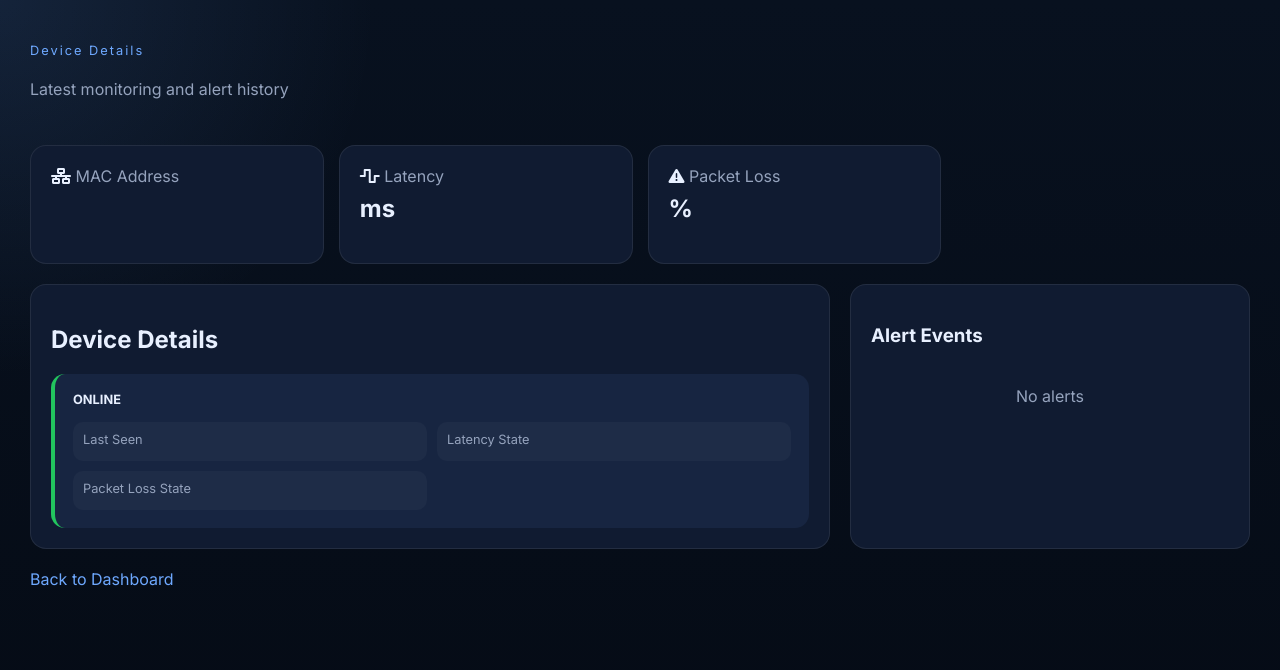
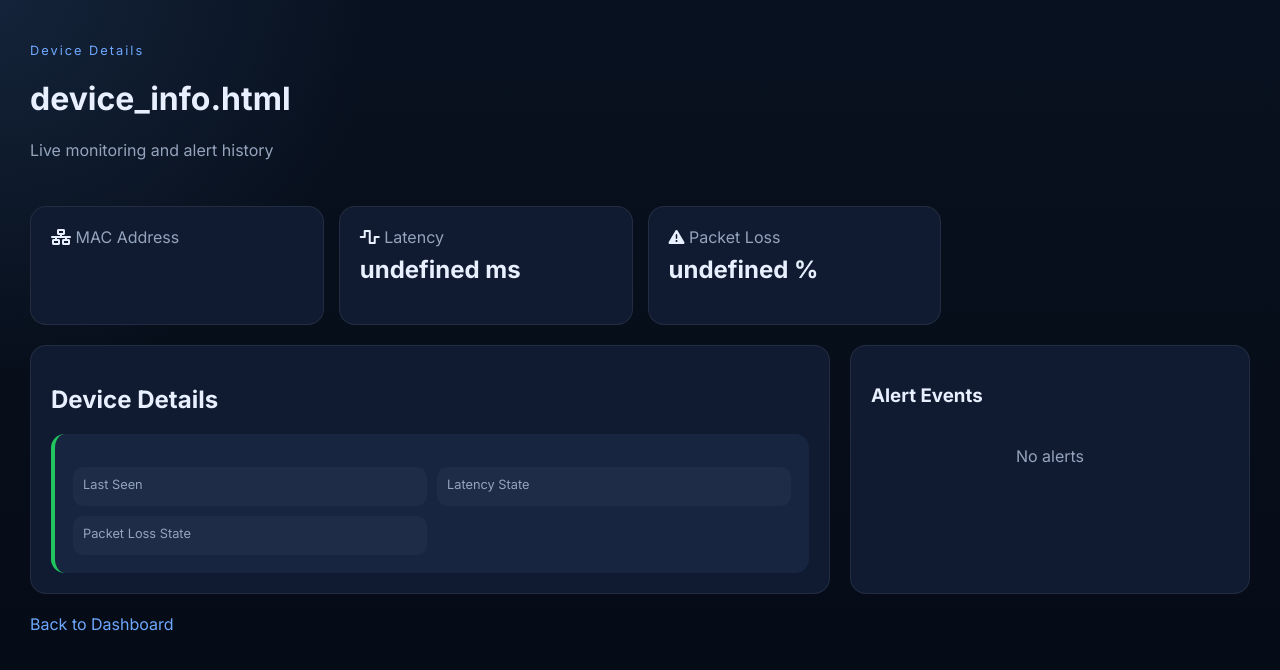
Before and after one commit to teymuri-alireza/woninet, a FastAPI app: template woninet/server/templates/device_info.html in a window 1280 px wide. Shown: the top 670 px of the page. Run offline with FastAPI, Linux system fonts and the light colour scheme; the template is opened without the code that fills it, so the values that code supplies are empty; parts of the project's set-up code (start-up, migrations or seed data) failed here and were passed over; some libraries are stand-ins or nearby versions.

Commit message:
feat(ui): add interval update for device info page

```diff
--- /dev/null
+++ b/woninet/server/static/js/device_info.js
@@ -0,0 +1,91 @@
+const deviceIP = document.getElementById("device-ip");
+const latency = document.getElementById("device-latency");
+const deviceMAC = document.getElementById("device-mac");
+const packetLoss = document.getElementById("device-packet-loss");
+const status = document.getElementById("device-status");
+const lastSeen = document.getElementById("device-last-seen");
+const alertSatteLatency = document.getElementById("alert-state-latency");
+const alertStatePacketLoss = document.getElementById("alert-state-packet-loss");
+const alertsContainer = document.getElementById("events");
+const deviceCard = document.getElementById("device-card");
+
+
+function loadDeviceCardStyle(device_latency) {
+    // Remove everything
+    deviceCard.classList.remove("device-offline");
+    deviceCard.classList.remove("device-degraded");
+    deviceCard.classList.remove("device-online");
+    // reassign style
+    if (device_latency === 0) {
+        deviceCard.classList.add("device-offline");
+    } else if (device_latency >= 100) {
+        deviceCard.classList.add("device-degraded");
+    } else {
+        deviceCard.classList.add("device-online");
+    }
+}
+
+
+function renderAlertEvents(deviceAlertEvents) {
+    alertsContainer.textContent = "";
+
+    if (deviceAlertEvents.length > 0) {
+        deviceAlertEvents.forEach(event => {
+            const eventDiv = document.createElement("div");
+            eventDiv.classList.add("event");
+            eventDiv.classList.add(
+                event.event_type === "recover" ? "event-recover" : "event-trigger"
+            );
+
+            const strong = document.createElement("strong");
+            strong.textContent = event.event_type.toUpperCase();
+
+            const br = document.createElement("br");
+
+            const text = document.createTextNode(`${event.metric}: ${Number(event.value).toFixed(2)} `);
+
+            const small = document.createElement("small");
+            small.textContent = `(${event.timestamp})`;
+
+            eventDiv.appendChild(strong);
+            eventDiv.appendChild(br);
+            eventDiv.appendChild(text);
+            eventDiv.appendChild(small);
+
+            alertsContainer.appendChild(eventDiv);
+        });
+    } else {
+        const p = document.createElement("p");
+        p.className = "no-alerts";
+        p.textContent = "No alerts";
+        alertsContainer.appendChild(p);
+    }
+}
+
+
+async function loadDeviceInfo() {
+    const ip = window.location.pathname.split("/").pop();
+    deviceIP.textContent = ip;
+
+    const response = await fetch(`/devices/${ip}/api`);
+    const data = await response.json();
+    const device = data.device || "";
+    const deviceAlertState = data.device_alert_state || "";
+    const deviceAlertEvents = data.device_recent_alert_events || [];
+
+    device.latency === 0 ? latency.textContent = "OFFLINE" : latency.textContent = `${device.latency} ms`;
+    deviceMAC.textContent = device.mac;
+    packetLoss.textContent = `${device.packet_loss} %`;
+    device.latency === 0 ? status.textContent = "OFFLINE" : "ONLINE";
+    lastSeen.textContent = device.last_seen;
+
+    alertSatteLatency.textContent = deviceAlertState.latency_ms;
+    alertStatePacketLoss.textContent = deviceAlertState.packet_loss;
+
+    loadDeviceCardStyle(device.latency);
+
+    renderAlertEvents(deviceAlertEvents);
+}
+
+loadDeviceInfo();
+setInterval(loadDeviceInfo, 5000);
--- a/woninet/server/templates/device_info.html
+++ b/woninet/server/templates/device_info.html
@@ -3,7 +3,7 @@
 <head>
     <meta charset="UTF-8">
     <meta name="viewport" content="width=device-width, initial-scale=1.0">
-    <title>Device Info - {{ device.ip }}</title>
+    <title>Device Info</title>
     <link href="https://fonts.googleapis.com/css2?family=Inter:wght@300;400;500;600;700&display=swap" rel="stylesheet">
     <link rel="stylesheet" href="https://cdnjs.cloudflare.com/ajax/libs/font-awesome/6.6.0/css/all.min.css">
     <link rel="stylesheet" href="/static/css/style.css">
@@ -13,8 +13,8 @@
         <header class="topbar">
             <div>
                 <p class="eyebrow">Device Details</p>
-                <h1>{{ device.ip }}</h1>
-                <p class="subtitle">Latest monitoring and alert history</p>
+                <h1 id="device-ip"></h1>
+                <p class="subtitle">Live monitoring and alert history</p>
             </div>
         </header>
 
@@ -24,21 +24,21 @@
                     <i class="fa-solid fa-network-wired"></i>
                     <span>MAC Address</span>
                 </div>
-                <h2 style="font-size: 1rem;">{{ device.mac }}</h2>
+                <h2 style="font-size: 1rem;" id="device-mac"></h2>
             </div>
             <div class="kpi-card">
                 <div class="kpi-icon primary">
                     <i class="fa-solid fa-wave-square"></i>
                     <span>Latency</span>
                 </div>
-                <h2>{% if device.latency == 0%}OFFLINE{% else %}{{ device.latency }} ms{% endif %}</h2>
+                <h2 id="device-latency"></h2>
             </div>
             <div class="kpi-card">
                 <div class="kpi-icon warning">
                     <i class="fa-solid fa-triangle-exclamation"></i>
                     <span>Packet Loss</span>
                 </div>
-                <h2>{{ device.packet_loss }}%</h2>
+                <h2 id="device-packet-loss"></h2>
             </div>
         </section>
 
@@ -48,25 +48,23 @@
                     <h2>Device Details</h2>
                 </div>
                 <div class="device-grid">
-                    <article class="device-card device-{% if device.latency == 0 %}offline{% elif device.latency > 100 %}degraded{% else %}online{% endif %}">
+                    <article class="device-card" id="device-card">
                         <div class="device-header">
-                            <div class="device-status">
-                                {% if device.latency == 0 %}OFFLINE{% else %}ONLINE{% endif %}
-                            </div>
+                            <div class="device-status" id="device-status"></div>
                         </div>
 
                         <div class="metrics">
                             <div class="metric">
                                 <div class="metric-label">Last Seen</div>
-                                <div class="metric-value">{{ device.last_seen }}</div>
+                                <div class="metric-value" id="device-last-seen"></div>
                             </div>
                             <div class="metric">
                                 <div class="metric-label">Latency State</div>
-                                <div class="metric-value">{{ device_alert_state.latency_ms }}</div>
+                                <div class="metric-value" id="alert-state-latency"></div>
                             </div>
                             <div class="metric">
                                 <div class="metric-label">Packet Loss State</div>
-                                <div class="metric-value">{{ device_alert_state.packet_loss }}</div>
+                                <div class="metric-value" id="alert-state-packet-loss">}</div>
                             </div>
                         </div>
                     </article>
@@ -75,19 +73,7 @@
 
             <aside class="events-panel">
                 <h3>Alert Events</h3>
-                <div id="events">
-                    {% if device_recent_alert_events %}
-                        {% for event in device_recent_alert_events %}
-                            <div class="event {% if event.event_type == 'recover' %}event-recover{% else %}event-trigger{% endif %}">
-                                <strong>{{ event.event_type|upper }}</strong><br>
-                                {{ event.metric }}: {{ event.value|round(2) }}
-                                <small>({{ event.timestamp }})</small>
-                            </div>
-                        {% endfor %}
-                    {% else %}
-                        <p class="no-alerts">No alerts</p>
-                    {% endif %}
-                </div>
+                <div id="events"></div>
             </aside>
         </main>
 
@@ -95,5 +81,7 @@
             <a href="/" class="back-link">Back to Dashboard</a>
         </div>
     </div>
+
+    <script src="/static/js/device_info.js"></script>
 </body>
 </html>
```
Also changed, not shown: woninet/server/routes/devices.py (+19 -10 lines).
